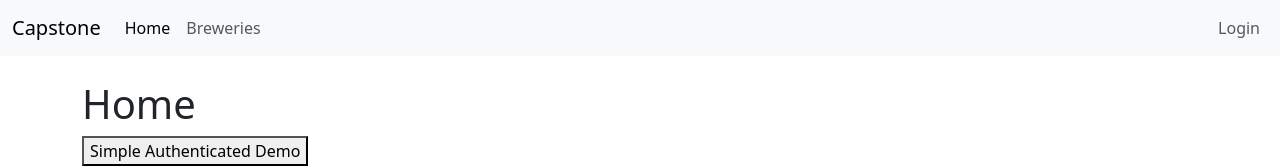
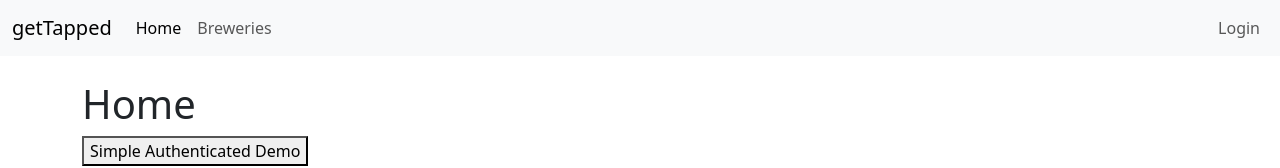
Before and after one commit to Jessyc379/getTapped, a React (Vite) app in the folder react-web-app/: page / in a window 1280 px wide. Shown: the top 168 px of the page. Built offline with nearby package versions, Linux system fonts and the light colour scheme; no server answers.

Commit message:
changed header from 'capstone' => 'getTapped'

```diff
--- a/react-web-app/src/components/shared/header/Header.tsx
+++ b/react-web-app/src/components/shared/header/Header.tsx
@@ -18,7 +18,7 @@
     return (
         <nav className="navbar navbar-expand-lg bg-light" data-bs-theme="light">
             <div className="container-fluid">
-                <Link className="navbar-brand" to="/">Capstone</Link>
+                <Link className="navbar-brand" to="/">getTapped</Link>
                 <button className="navbar-toggler" type="button" data-bs-toggle="collapse" data-bs-target="#navbarColor02" aria-controls="navbarColor02" aria-expanded="false" aria-label="Toggle navigation">
                     <span className="navbar-toggler-icon"></span>
                 </button>
```
